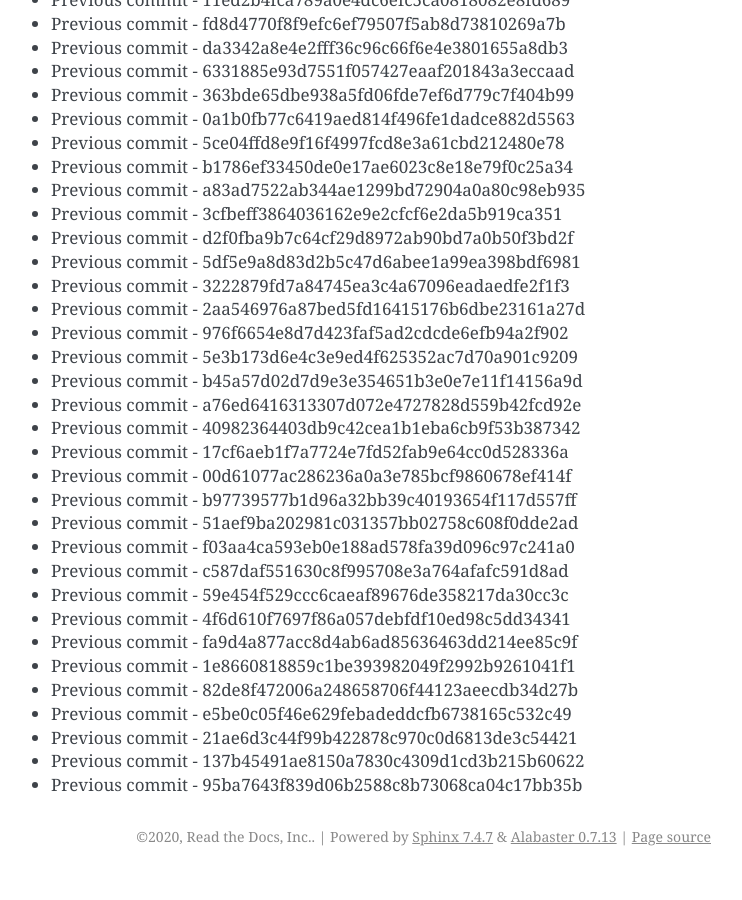
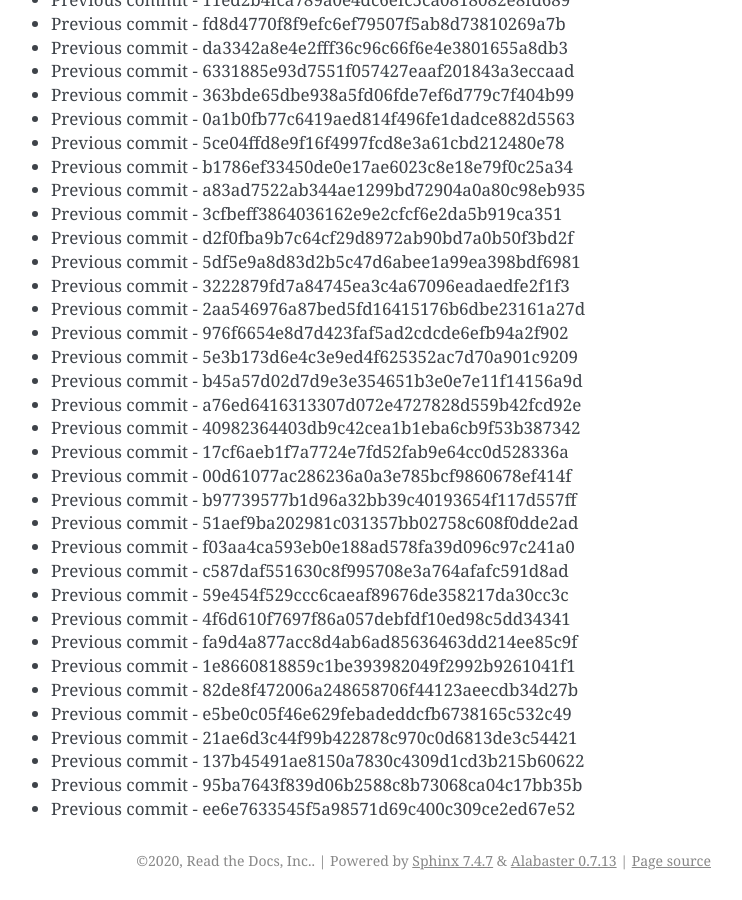
Before and after one commit to readthedocs/rtd-git-stresstest, a Sphinx documentation site: the page built from docs/updates.rst, in a window 1280 px wide and 900 px high, scrolled down 105576 px. Shown: the whole window, without its empty margins (399-1141 px from the left). Built offline with Sphinx 7.4.7, drawn with Linux system fonts in a browser that asks for light colours; before the commit the page ends 106452 px from its top, so only the background shows below that.

Commit message:
Generating commit from previous: ee6e7633545f5a98571d69c400c309ce2ed67e52

```diff
--- a/docs/updates.rst
+++ b/docs/updates.rst
@@ -4468,3 +4468,4 @@ It can be tested for any performance characteristics.
 * Previous commit - 21ae6d3c44f99b422878c970c0d6813de3c54421
 * Previous commit - 137b45491ae8150a7830c4309d1cd3b215b60622
 * Previous commit - 95ba7643f839d06b2588c8b73068ca04c17bb35b
+* Previous commit - ee6e7633545f5a98571d69c400c309ce2ed67e52
```
